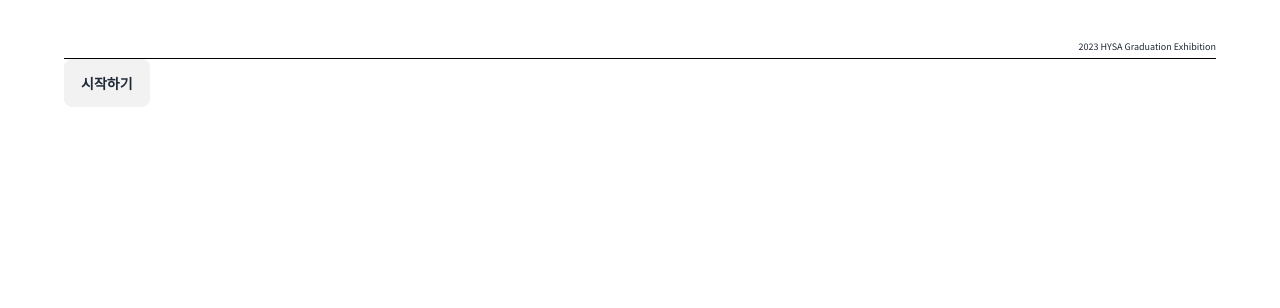
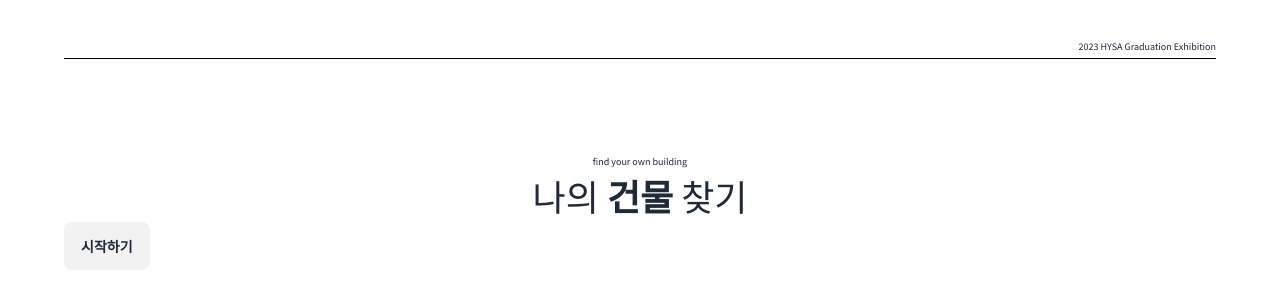
Before and after one commit to jyooj08/design-automation, a Next.js app: page / in a window 1280 px wide. Shown: the top 308 px of the page. Built offline with nearby package versions, Linux system fonts and the light colour scheme.

Commit message:
시작화면 title

```diff
--- a/src/pages/index.jsx
+++ b/src/pages/index.jsx
@@ -1,15 +1,22 @@
-/* eslint-disable @next/next/no-img-element */
 import Header from "@/components/Header";
 import Link from "next/link";
 
 const Home = () => {
   return (
-    <div className="home">
+    <>
       <Header />
-      <Link href="/select" className="btn">
-        시작하기
-      </Link>
-    </div>
+      <div className="home">
+        <div className="title mt-24 flex flex-col items-center">
+          <div className="subtitle text-[9px]">find your own building</div>
+          <div className="maintitle text-[36px]">
+            나의 <span className="font-bold">건물</span> 찾기
+          </div>
+        </div>
+        <Link href="/select" className="btn">
+          시작하기
+        </Link>
+      </div>
+    </>
   );
 };
 export default Home;
```
